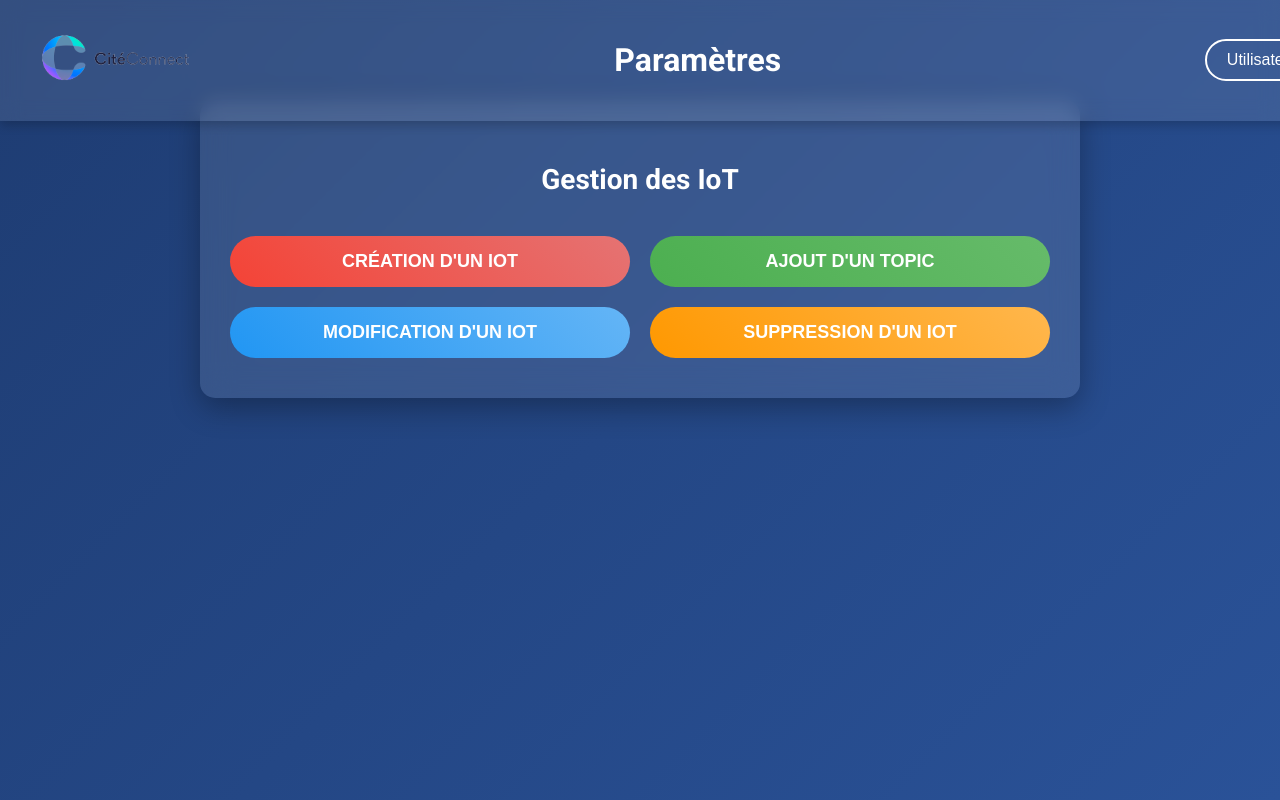
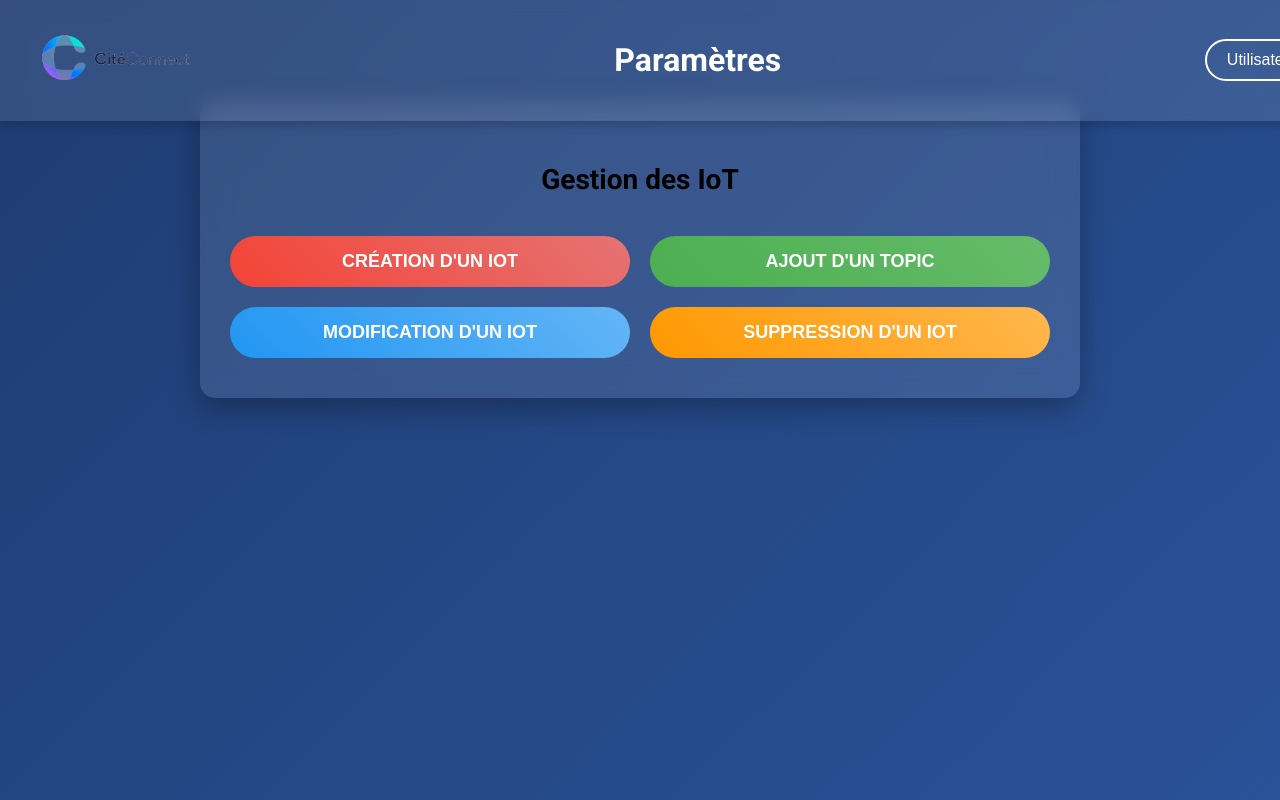
Before and after one commit to drackosters/Projet-CIEL-IOT, a PHP site: page /settings.php in a window 1280 px wide. Run offline with PHP 8.4, Linux system fonts and the light colour scheme.

Commit message:
Auto-sync: 2025-04-11 10:28:17

```diff
--- a/settings.php
+++ b/settings.php
@@ -11,7 +11,7 @@
             margin: 0;
             padding: 0;
             background: linear-gradient(135deg, #1e3c72, #2a5298);
-            color: #ffffff;
+            color:rgb(0, 0, 0);
             display: flex;
             flex-direction: column;
             align-items: center;
```
